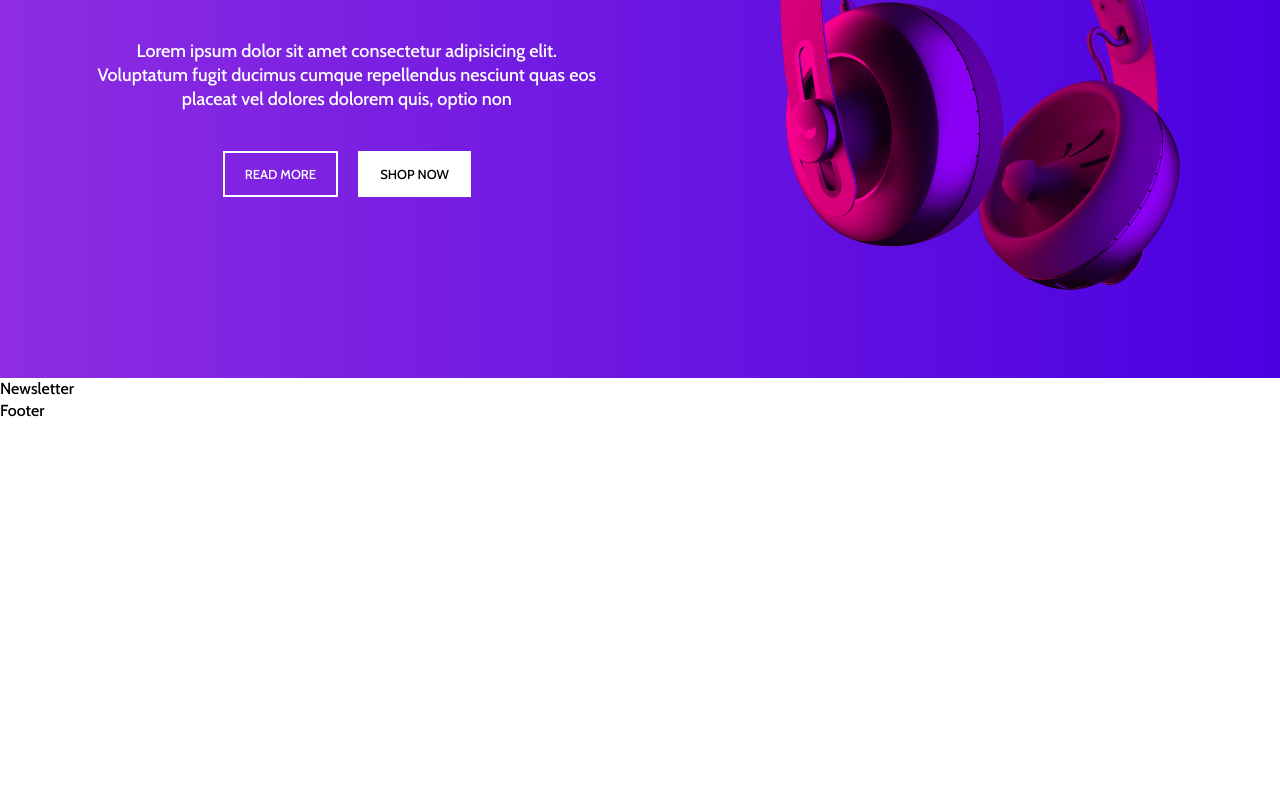
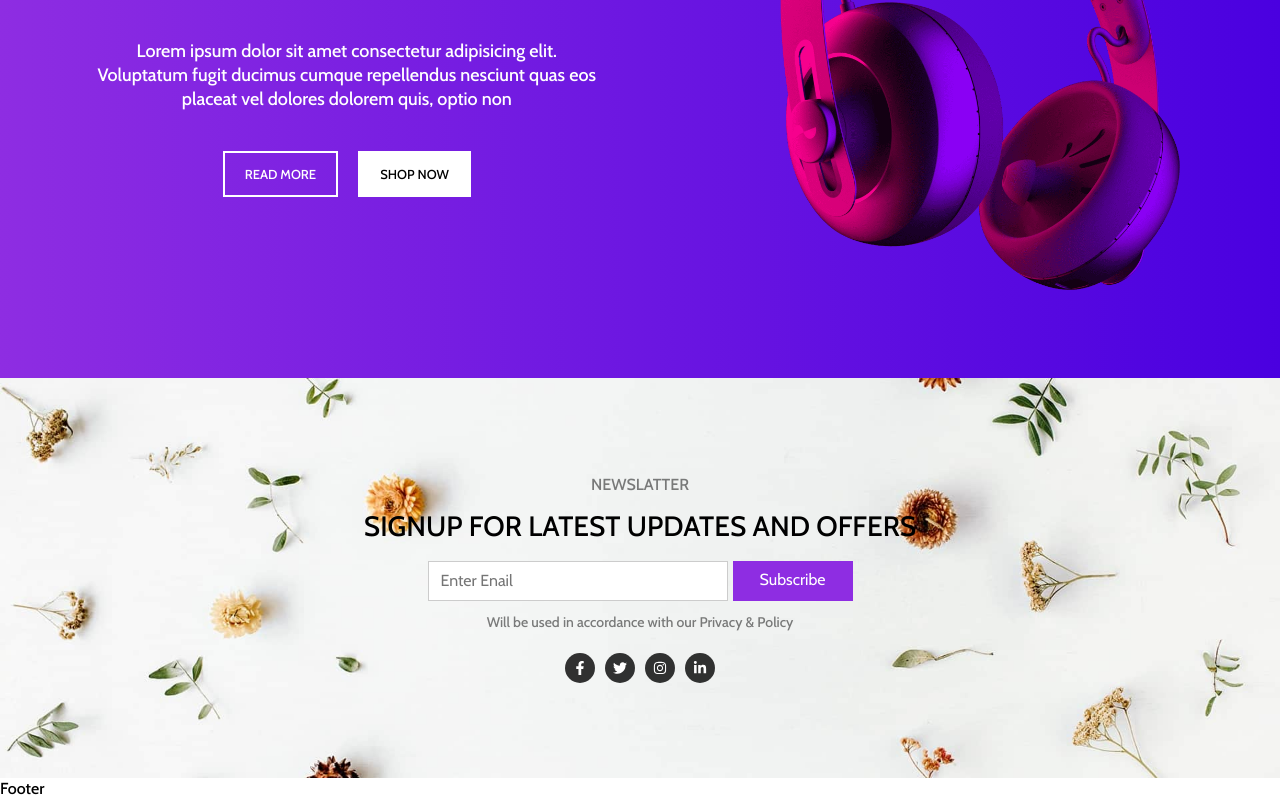
Before and after one commit to manish04042003/Trydan, a React (Create React App) app: page / in a window 1280 px wide. Shown: the part 423-1223 px from the top of the page. Before the commit the page ends 845 px from the top, so only its background shows below. Built offline with nearby package versions, Linux system fonts and the light colour scheme.

Commit message:
newsletter part complete

```diff
--- a/src/components/Footer/Newsletter/Newsletter.jsx
+++ b/src/components/Footer/Newsletter/Newsletter.jsx
@@ -1,6 +1,47 @@
 import "./Newsletter.scss";
+import React from "react";
+import {
+  FaFacebookF,
+  FaTwitter,
+  FaInstagram,
+  FaLinkedinIn,
+} from "react-icons/fa";
+
 const Newsletter = () => {
-    return <div>Newsletter</div>;
+  return (
+    <div className="newsletter-section">
+      <div className="newsletter-content">
+        <span className="small-text">Newslatter</span>
+        <span className="big-text">Signup for latest updates and Offers</span>
+        <div className="form">
+          <input
+            type="email"
+            name="email"
+            id="email"
+            placeholder="Enter Enail"
+          />
+          <button>Subscribe</button>
+        </div>
+        <div className="text">
+          Will be used in accordance with our Privacy & Policy
+        </div>
+        <div className="social-icons">
+          <div className="icon">
+            <FaFacebookF size={14}  />
+          </div>
+          <div className="icon">
+            <FaTwitter size={14} />
+          </div>
+          <div className="icon">
+            <FaInstagram size={14} />
+          </div>{" "}
+          <div className="icon">
+            <FaLinkedinIn size={14} />
+          </div>
+        </div>
+      </div>
+    </div>
+  );
 };
 
 export default Newsletter;
--- a/src/components/Footer/Newsletter/Newsletter.scss
+++ b/src/components/Footer/Newsletter/Newsletter.scss
@@ -1 +1,95 @@
 @import "../../../css-config/mixins.scss";
+
+.newsletter-section{
+    width: 100%;
+    height: 400px;
+    display: flex;
+    align-items: center;
+    background: #f9f9f9 url(../../../assets/newsletter-bg.jpeg);
+    background-position: center;
+    background-repeat: no-repeat;
+    background-size: cover;
+    .newsletter-content{
+        width: fit-content;
+        display: flex;
+        flex-direction: column;
+        align-items: center;
+        margin: 0 auto;
+        text-align: center;
+    }
+    .small-text{
+        margin-bottom: 15px;
+        text-transform: uppercase;
+        color: rgba(0,0,0,0.5);
+
+    }
+    .big-text{
+        margin-bottom: 20px;
+        font-size: 22px;
+        line-height: 30px;
+        font-weight: 500;
+        text-transform: uppercase;
+        padding: 0 30px;
+
+        @include md{
+            font-size: 28px;
+        }
+    }
+    .form{
+        display: flex;
+        gap: 5px;
+        margin-bottom: 10px;
+        input{
+            width: 200px;
+            height: 40px;
+            border-radius: 0;
+            border: 1px solid rgba(0,0,0,0.2);
+            padding: 0 12px;
+            font-size: 16px;
+            outline: none;
+
+            @include md{
+                width: 300px;
+            }
+
+        }
+        button{
+            outline: 0;
+            border: 0;
+            width:100px ;
+            height:40px ;
+            display: flex;
+            align-items: center;
+            justify-content: center;
+            cursor: pointer;
+            font-size: 16px;
+            color: white;
+            background-color: #8e2de2;
+            border-bottom: 3px solid #8e2de2;
+            @include md{
+                width: 120px;
+            }
+
+        }
+    }
+    .text{
+        margin-bottom: 20px;
+        font-size: 14px;
+        color: rgba(0,0,0,0.5);
+    }
+    .social-icons{
+        display: flex;
+        gap: 10px;
+        .icon{
+            width: 30px;
+            height: 30px;
+            background-color: rgba(0,0,0,0.8);
+            border-radius: 50%;
+            color: white;
+            display: flex;
+            justify-content: center;
+            align-items: center;
+            cursor: pointer;
+        }
+    }
+}
```
